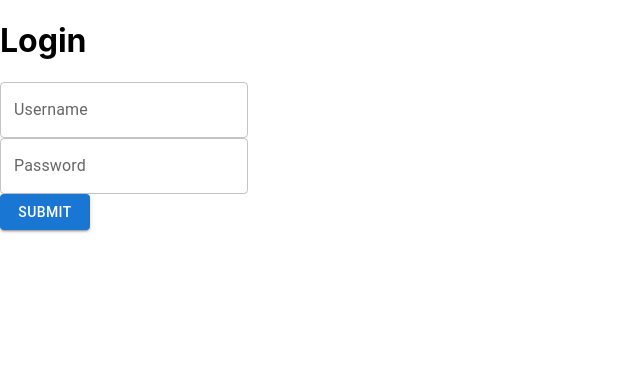
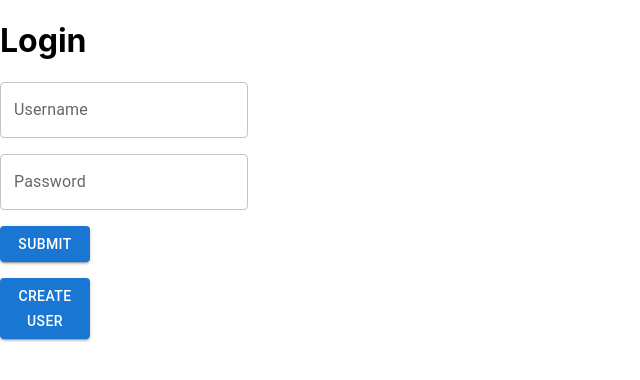
Before and after one commit to singrongchiu/17485_SnackAttack, a React (Create React App) app in the folder react-frontend/: page / in a window 1280 px wide. Shown: the top 380 px of the page, without its empty margins (0-640 px from the left). Built offline with nearby package versions, Linux system fonts and the light colour scheme.

Commit message:
linked create user page

```diff
--- a/react-frontend/src/components/Login.js
+++ b/react-frontend/src/components/Login.js
@@ -34,10 +34,14 @@ export default function Login(props){
         }
     }
 
-    const HandleEnter = async() => {
+    const HandleEnter = (event) => {
         // /login/<username>/<password>
-        let url = "http://127.0.0.1" + "/login/" + username + "/" + password
+        var url = "http://127.0.0.1" + "/login/" + username + "/" + password
         myAsyncFunctionLogin(url)
+    }
+
+    const createUser = (event) => {
+        navigate("/newuser")
     }
 
     return(
@@ -50,11 +54,23 @@ export default function Login(props){
                         <div class="txt_field">
                             <TextField id='outlined-basic' label='Username' variant="outlined" onInput={handleUsername}/>
                         </div>
+                        <p>
+
+                        </p>
                         <div class="txt_field">
                             <TextField id='outlined-basic' label='Password' variant="outlined" onChange={handlePassword}/>
                         </div>
                     </form>
-                        <Button variant="contained" onClick={HandleEnter} > Submit</Button>
+                    <p>
+
+                    </p>
+                    <Button variant="contained" onClick={HandleEnter} >Submit</Button>
+                </div>
+                <p>
+
+                </p>
+                <div>
+                    <Button variant="contained" onClick={createUser}>Create User</Button>
                 </div>
             </body>
         </div>
--- a/react-frontend/src/index.js
+++ b/react-frontend/src/index.js
@@ -5,7 +5,7 @@ import { BrowserRouter, Routes } from 'react-router-dom';
 import './index.css';
 import App from './App';
 import Login from "./components/Login";
-import Projects from "./components/Projects";
+import Project from "./components/Project";
 
 import reportWebVitals from './reportWebVitals';
 
@@ -26,7 +26,7 @@ const defaultpage = createBrowserRouter([
   },
   {
     path: "/project",
-    element: <Projects/>,
+    element: <Project/>,
   },
   {
     path: "/newuser",
```
